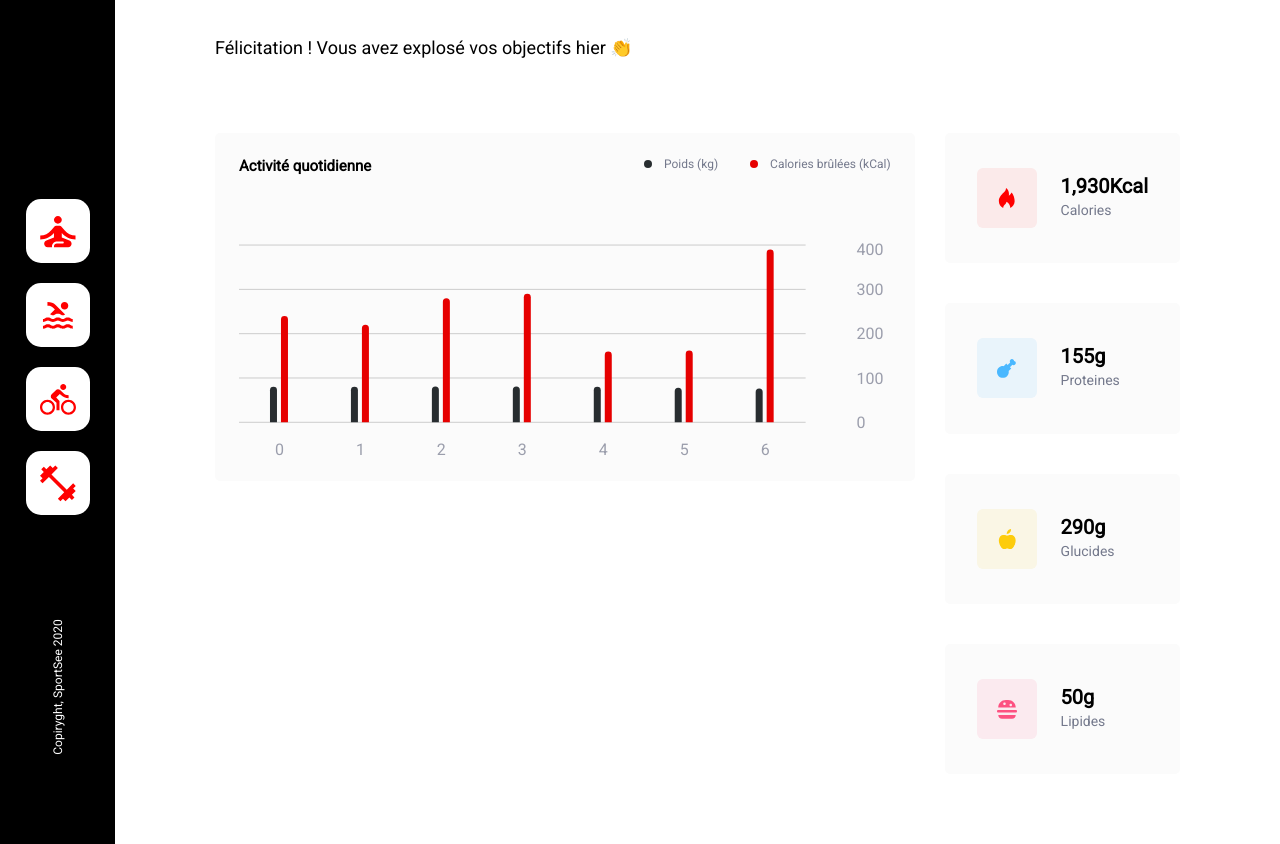
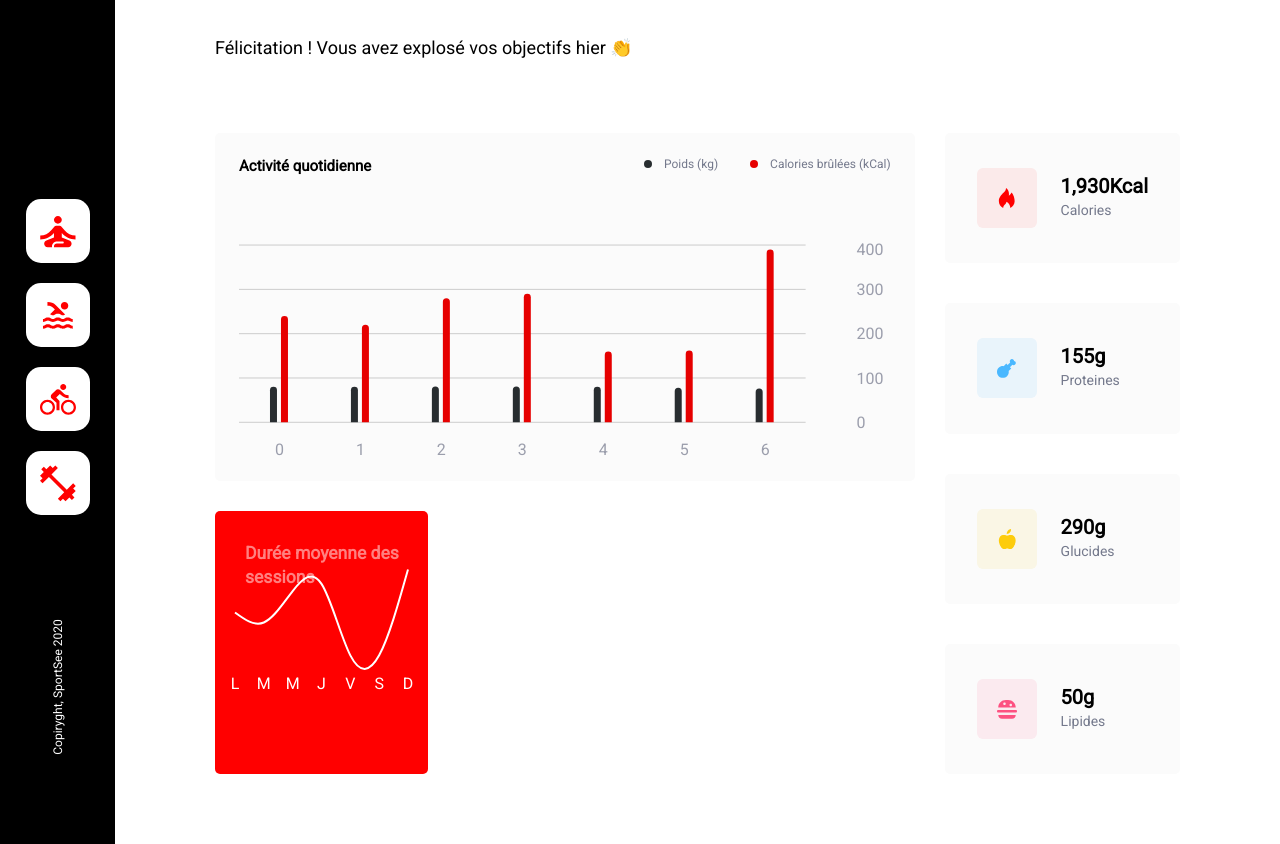
Before and after one commit to Lukylix/Sportsee, a React (Create React App) app: page /dashboard/12 in a window 1280 px wide. Shown: the part 220-1064 px from the top of the page. Built offline with nearby package versions, Linux system fonts and the light colour scheme.

Commit message:
Session line chart

```diff
--- a/src/components/ActivityBarChart/ActivityBarChart.js
+++ b/src/components/ActivityBarChart/ActivityBarChart.js
@@ -5,29 +5,25 @@ import { BarChart, Bar, XAxis, YAxis, Tooltip, CartesianGrid, ResponsiveContaine
 
 import "./ActivityBarChart.scss";
 
+const formaterTooltip = (value, name) => {
+  const unitDic = {
+    kilogram: "kg",
+    calories: "Kcal",
+  };
+  return [`${value}${unitDic[name]}`];
+};
+
 function ActivityBarChart() {
   const [chartData, setChartData] = useState([]);
   const [error, setError] = useState();
   const { id } = useParams();
   const navigate = useNavigate();
 
-  const formaterTooltip = (value, name, props) => {
-    const unitDic = {
-      kilogram: "kg",
-      calories: "Kcal",
-    };
-    return [`${value}${unitDic[name]}`];
-  };
-
   useEffect(() => {
     (async () => {
       const { data, error } = await dataProvider.getUserActivity(id);
       setError(error);
-      setChartData(
-        data.sessions.map((session) => {
-          return { kilogram: session.kilogram, calories: session.calories };
-        })
-      );
+      setChartData(data.sessions.map((session) => ({ kilogram: session.kilogram, calories: session.calories })));
     })();
   }, [id]);
 
--- /dev/null
+++ b/src/components/SessionLineChart/SessionLineChart.js
@@ -0,0 +1,77 @@
+import { useState, useEffect } from "react";
+import { useParams, useNavigate } from "react-router-dom";
+import dataProvider from "../../utils/dataProvider";
+import { LineChart, Line, ResponsiveContainer, XAxis, Tooltip, YAxis, Rectangle } from "recharts";
+
+import "./SessionLineChart.scss";
+
+const labels = ["L", "M", "M", "J", "V", "S", "D"];
+
+const CustomCursor = ({ className, width, height, points: [{ x }] }) => {
+  return (
+    <Rectangle className={className} fill="black" fillOpacity={0.1} x={x} y={0} width={width} height={height * 2} />
+  );
+};
+
+const formaterTooltip = (value) => [`${value} min`];
+
+function SessionLineChart() {
+  const [chartData, setChartData] = useState([]);
+  const [error, setError] = useState();
+  const [dataMax, setDataMax] = useState(0);
+  const { id } = useParams();
+  const navigate = useNavigate();
+
+  useEffect(() => {
+    setDataMax(chartData.reduce((acc, session) => Math.max(acc, session.sessionLength), 0));
+  }, [chartData]);
+
+  useEffect(() => {
+    (async () => {
+      const { data, error } = await dataProvider.getUserAverageSession(id);
+      setError(error);
+      setChartData(data.sessions.map((session) => ({ ...session, day: labels[session.day - 1] })));
+    })();
+  }, [id]);
+
+  useEffect(() => {
+    if (error) navigate("/404");
+  }, [error, navigate]);
+
+  return (
+    <div className="sessionLineChart">
+      <div className="sessionLineChart__header">
+        <h3>Durée moyenne des sessions</h3>
+      </div>
+      <ResponsiveContainer width="100%" aspect={1.1}>
+        <LineChart width={300} height={100} data={chartData}>
+          <XAxis
+            dataKey="day"
+            stroke="white"
+            tickLine={false}
+            axisLine={false}
+            padding={{ left: 15, right: 15 }}
+            allowDataOverflow={true}
+          />
+          <YAxis
+            tickLine={false}
+            axisLine={false}
+            tick={false}
+            width={0}
+            // dataMax + small offset for the curve * 1.5 to get 1/3 of free space
+            domain={["dataMin-10", (dataMax + 5) * 1.5]}
+          />
+          <Tooltip
+            formatter={formaterTooltip}
+            cursor={<CustomCursor />}
+            labelStyle={{ display: "none" }}
+            itemStyle={{ color: "black", fontSize: "12px" }}
+          />
+          <Line type="natural" dataKey="sessionLength" stroke="white" strokeWidth={2} dot={false} />
+        </LineChart>
+      </ResponsiveContainer>
+    </div>
+  );
+}
+
+export default SessionLineChart;
--- /dev/null
+++ b/src/components/SessionLineChart/SessionLineChart.scss
@@ -0,0 +1,16 @@
+.sessionLineChart {
+  background-color: #ff0000;
+  border-radius: 5px;
+  &__header {
+    position: absolute;
+    top: 30px;
+    left: 30px;
+    font-size: 15px;
+    color: #ff8080;
+    line-height: 24px;
+  }
+  .days {
+    display: flex;
+    color: white;
+  }
+}
--- /dev/null
+++ b/src/components/SessionLineChart/index.js
@@ -0,0 +1,3 @@
+import SessionLineChart from "./SessionLineChart";
+
+export default SessionLineChart;
--- a/src/screens/Dashboard/Dashboard.js
+++ b/src/screens/Dashboard/Dashboard.js
@@ -9,6 +9,7 @@ import { ReactComponent as Apple } from "../../assets/apple.svg";
 import { ReactComponent as CheeseBurger } from "../../assets/cheeseburger.svg";
 
 import "./Dashboard.scss";
+import SessionLineChart from "../../components/SessionLineChart";
 
 function Dashboard() {
   const { id } = useParams();
@@ -68,6 +69,7 @@ function Dashboard() {
             legend="Lipides"
           />
         </div>
+        <SessionLineChart />
         <div className="temp"></div>
       </section>
     </main>
--- a/src/screens/Dashboard/Dashboard.scss
+++ b/src/screens/Dashboard/Dashboard.scss
@@ -17,7 +17,7 @@ main {
   #infos {
     display: grid;
     grid-template-columns: repeat(4, 1fr);
-    grid-template-areas: "activity activity activity cards" "temp temp temp cards";
+    grid-template-areas: "activity activity activity cards" "session temp temp cards";
     gap: 30px;
     .activityBarChart {
       grid-area: activity;
@@ -28,6 +28,9 @@ main {
       gap: 40px;
       grid-template-rows: repeat(4, 1fr);
     }
+    .sessionLineChart {
+      grid-area: session;
+    }
     .temp {
       grid-area: temp;
       height: 263px;
```
